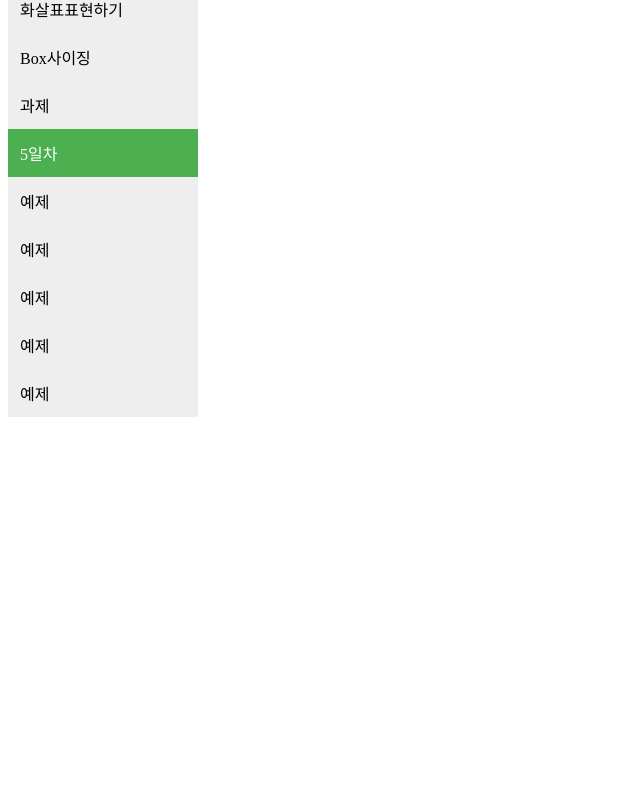
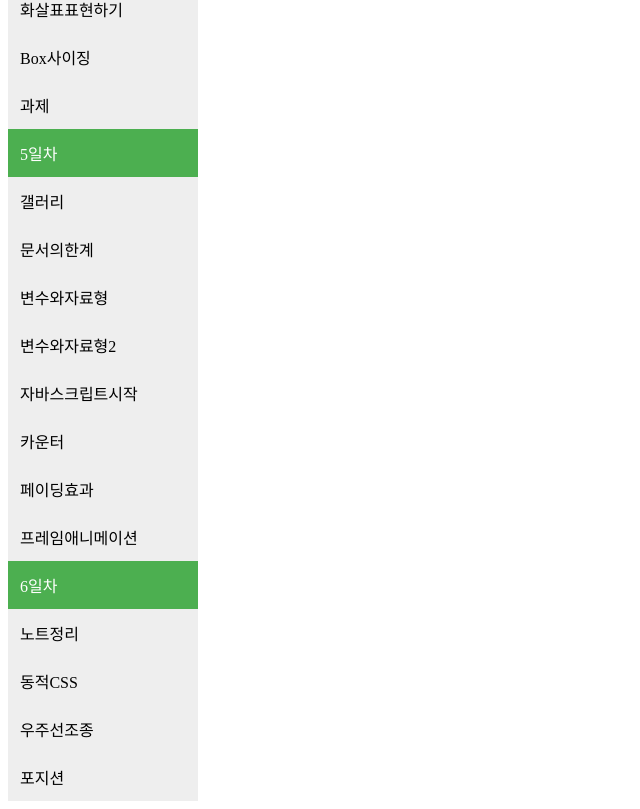
Before and after one commit to ShinHyungjin/HTML_WorkSpace, a plain HTML site: page menu.html in a window 1280 px wide. Shown: the part 1649-2458 px from the top of the page, without its empty margins (0-640 px from the left). Before the commit the page ends 2074 px from the top, so only its background shows below. Drawn offline with Linux system fonts and the light colour scheme.

Commit message:
메뉴커밋

```diff
--- a/menu.html
+++ b/menu.html
@@ -80,11 +80,22 @@
 
 	<div class="menu">
 		<a href="#" class="active class">5일차</a>
-		<a href="#">예제</a>
-		<a href="#">예제</a>
-		<a href="#">예제</a>
-		<a href="#">예제</a>
-		<a href="#">예제</a>
+		<a href="../JavaScript/Project0908/갤러리.html " target="myframe">갤러리</a>
+		<a href="../JavaScript/Project0908/문서의한계.html" target="myframe">문서의한계</a>
+		<a href="../JavaScript/Project0908/변수와자료형.html" target="myframe">변수와자료형</a>
+		<a href="../JavaScript/Project0908/변수와자료형2.html" target="myframe">변수와자료형2</a>
+		<a href="../JavaScript/Project0908/자바스크립트시작.html" target="myframe">자바스크립트시작</a>
+		<a href="../JavaScript/Project0908/카운터.html" target="myframe">카운터</a>
+		<a href="../JavaScript/Project0908/페이딩효과.html" target="myframe">페이딩효과</a>
+		<a href="../JavaScript/Project0908/프레임애니메이션.html" target="myframe">프레임애니메이션</a>
+	</div>
+
+	<div class="menu">
+		<a href="#" class="active class">6일차</a>
+		<a href="../JavaScript/Project0909/노트정리.html " target="myframe">노트정리</a>
+		<a href="../JavaScript/Project0909/동적CSS.html " target="myframe">동적CSS</a>
+		<a href="../JavaScript/Project0909/우주선조종.html " target="myframe">우주선조종</a>
+		<a href="../JavaScript/Project0909/포지션.html " target="myframe">포지션</a>
 	</div>
 
 
```
